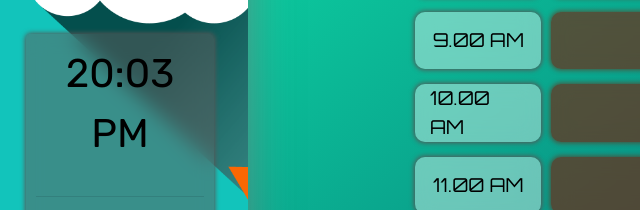
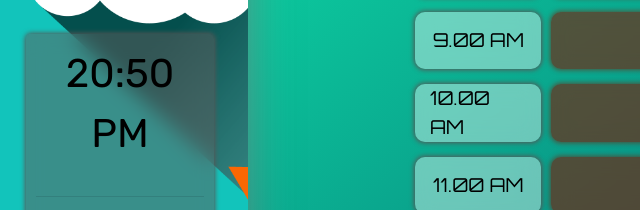
Before and after one commit to wa20/5-Daily-Planner, a plain HTML site: page index.html in a window 1280 px wide. Shown: the part 199-409 px from the top of the page, 8-648 px from the left. Drawn offline with nearby package versions, Linux system fonts and the light colour scheme.

Commit message:
minutes fix, no longer gets stuck on :03

```diff
--- a/script.js
+++ b/script.js
@@ -18,14 +18,16 @@ themeSwitcher.addEventListener("click", function () {
 });
 
 // time and date elements
+var time = moment().format("HH:mm A");
+$(".time").text(time);
+
 var date = moment().format("Do MMMM YYYY");
 $(".date").text(date);
 
 var day = moment().format("dddd");
 $(".day").text(day);
 
-var time = moment().format("HH:MM A");
-$(".time").text(time);
+
 
 //Jquery - submit button
 $(".saveBtn").on("click", function () {
@@ -38,7 +40,7 @@ $(".saveBtn").on("click", function () {
   localStorage.setItem(time, activity);
 });
 
-$("");
+
 $("#8 .description").val(localStorage.getItem("8"));
 $("#9 .description").val(localStorage.getItem("9"));
 $("#10 .description").val(localStorage.getItem("10"));
```
Also changed, not shown: index.html (+2 -4 lines).
